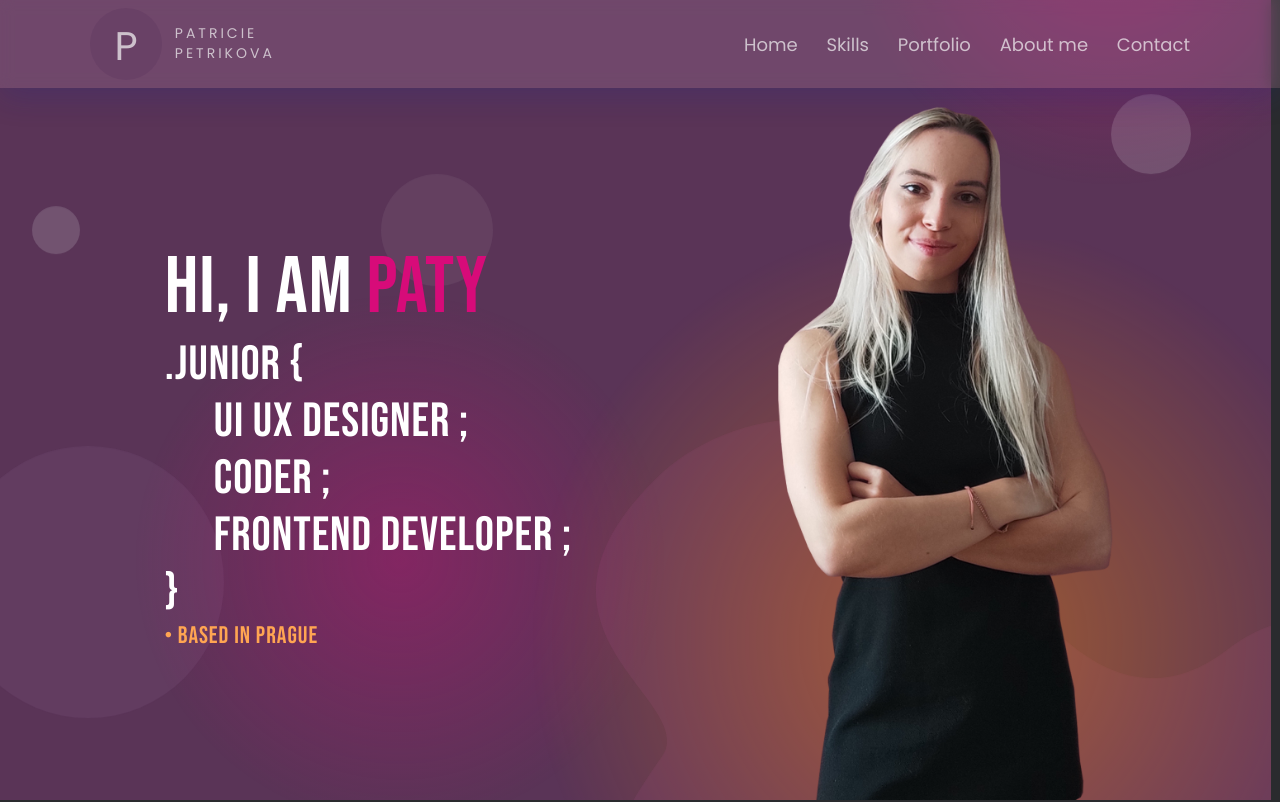
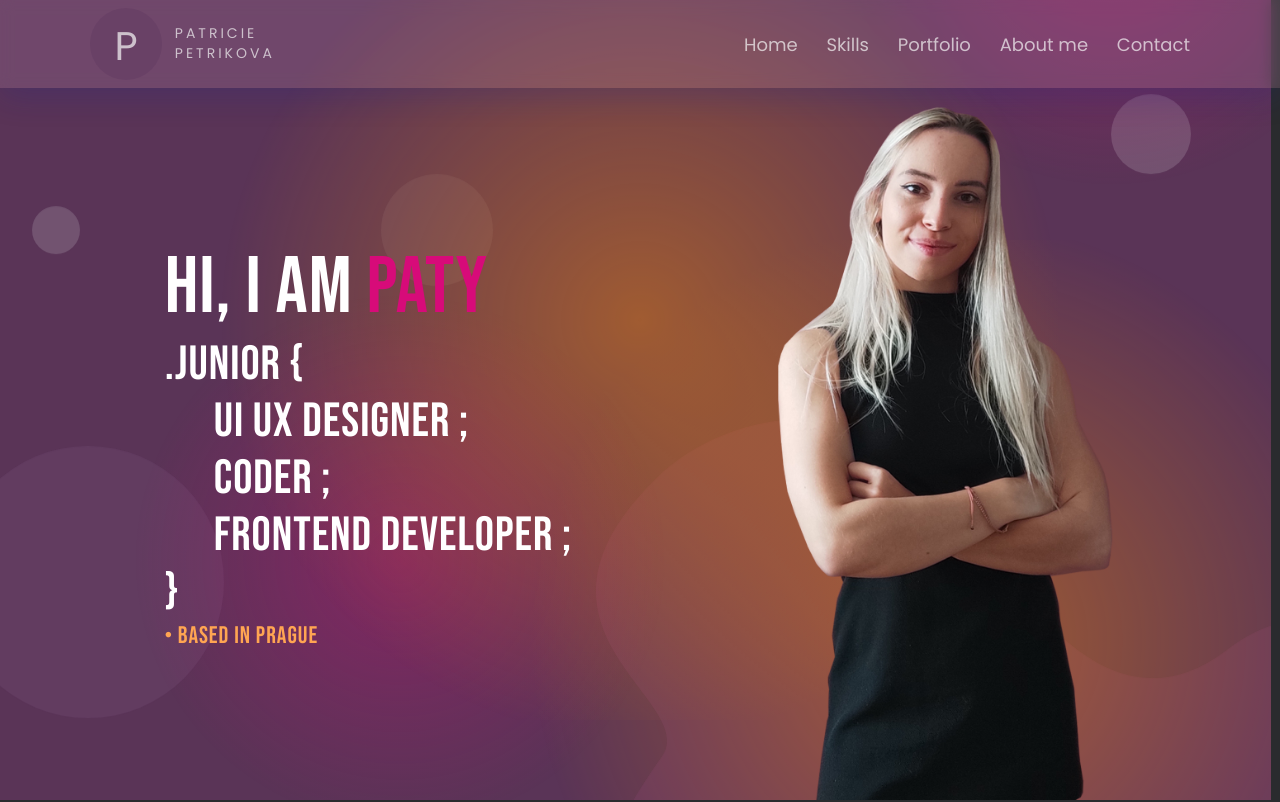
Before and after one commit to pattypetrikova/portfolio, a plain HTML site: page index.html in a window 1280 px wide. Shown: the top 802 px of the page. Drawn offline with nearby package versions, Linux system fonts and the light colour scheme; no server answers.

Commit message:
Add files via upload

```diff
--- a/assets/css/style.scss
+++ b/assets/css/style.scss
@@ -292,6 +292,28 @@ header {
         column-gap: 1.8rem;
         align-self: center;
     }
+    &__link {
+    position: relative;
+    }
+    &__link {
+
+        &:after {
+            background: none repeat scroll 0 0 transparent;
+            bottom: -2px;
+            content: "";
+            display: block;
+            height: 2px;
+            left: 50%;
+            position: absolute;
+            background: #fff;
+            transition: width 0.3s ease 0s, left 0.3s ease 0s;
+            width: 0;
+          }
+          &:hover:after {
+            width: 100%;
+            left: 0;
+          }
+    }
 
 
     &__toggle  {
@@ -452,6 +474,16 @@ header {
         position: absolute;
         bottom: -15rem;
         right: -30rem;
+        opacity: 0.5;
+    }
+
+    .leak4 {
+        width: 100rem;
+        height: 50rem;
+        background: radial-gradient(circle, rgba(255, 145, 0, 0.856) 0%, rgba(255, 255, 255, 0) 47%, rgba(218, 124, 16, 0) 100%);
+        position: absolute;
+        top: -5rem;
+        left: -10rem;
         opacity: 0.5;
     }
 
@@ -824,6 +856,7 @@ header {
             right: -30rem;
             opacity: 0.5;
         }
+
 }
 
 //  ===================== FOOTER ==================
--- a/index.html
+++ b/index.html
@@ -81,9 +81,11 @@
         <svg class="home__circle--biggest" width="878" height="763" viewBox="0 0 878 763" fill="none" xmlns="http://www.w3.org/2000/svg">
             <path d="M78.3665 67.5219C-89.7996 234.714 130.669 309.331 86.1892 371.72C-216.626 796.452 367.87 908.379 553.9 540.18C616.755 415.775 655.028 474.949 734.105 480.145C960.513 495.022 894.07 110.877 705.781 254.661C562.665 363.949 447.779 145.587 420.384 91.2748C338.031 -30.0848 167.94 -21.5334 78.3665 67.5219Z" fill="#9E4D91"/>
         </svg>
+
         <div class="leak"></div>
         <div class="leak2"></div>
         <div class="leak3"></div>
+        <div class="leak4"></div>
 
         <!-- HERO SECTION -->
         <div class="home__main">
@@ -220,6 +222,7 @@
             <div class="leak01"></div>
             <div class="leak02"></div>
             <div class="leak03"></div>
+
         </div>
         <div class=" container">
             <div class="contact__text">
```
Also changed, not shown: assets/css/style.css, 1 other file.
